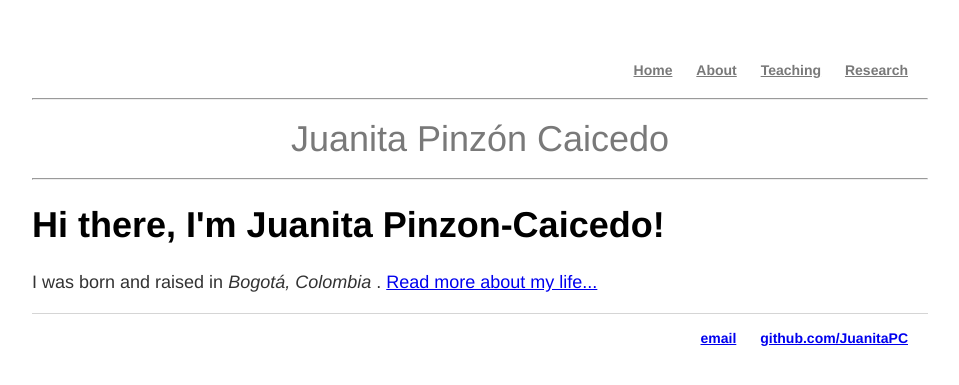
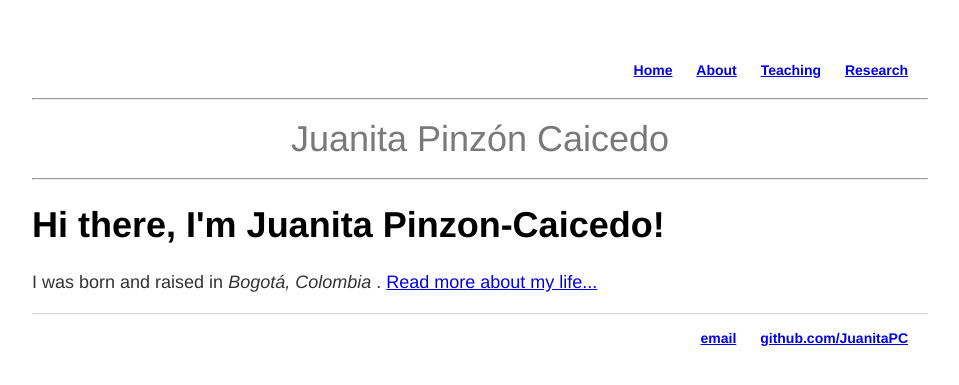
Before and after one commit to JuanitaPC/JuanitaPC.github.io, a Jekyll site: the page built from index.html, in a window 1280 px wide. Shown: the top 385 px of the page, without its empty margins (160-1119 px from the left). Built offline with Jekyll 4.4.1, drawn with Linux system fonts in a browser that asks for light colours.

Commit message:
Update main.css

```diff
--- a/css/main.css
+++ b/css/main.css
@@ -23,14 +23,12 @@ nav ul, footer ul {
 	font-size:14px;
 }
 nav ul li, footer ul li {
-    display: inline;
-    margin-right: 20px;
+	display: inline;
+	margin-right: 20px;
+	text-decoration:none
 }
 a:hover, a:active{
 	color: rgb(0, 153, 255);
-}
-nav a:link, a:visited {
-	color: rgb(121, 121, 121);
 }
 nav a.current {
 	color: rgb(0, 153, 255);
```
